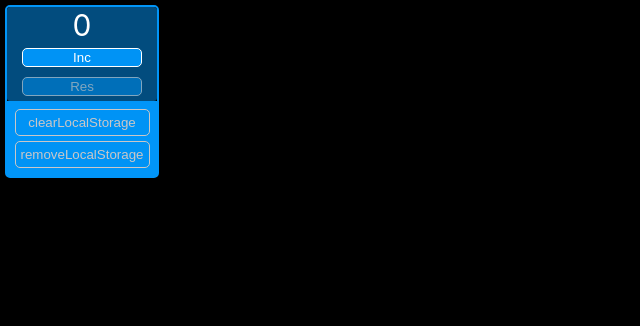
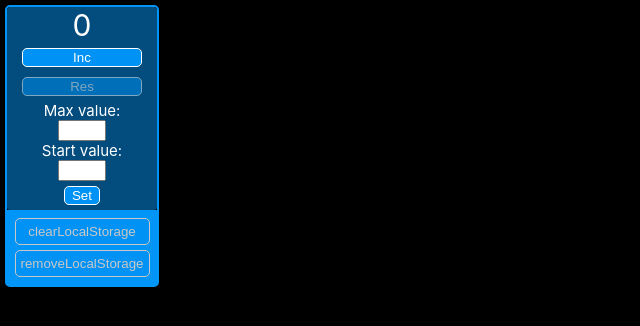
Before and after one commit to yo-atmosf3re/_counter, a React (Create React App) app: page / in a window 1280 px wide. Shown: the top 326 px of the page, without its empty margins (0-640 px from the left). Built offline with nearby package versions, Linux system fonts and the light colour scheme.

Commit message:
new button, input

```diff
--- a/src/App.css
+++ b/src/App.css
@@ -8,6 +8,33 @@ body {
    width: 150px;
    font-size: 20px;
    margin: 5px;
+}
+
+.entryfield{
+   margin: 0 auto;
+   font-size: 15px;
+   width: 80%;
+   text-align: center;
+}
+
+.entryfield-input{
+   width: 40px;
+   text-align: center;
+}
+
+.entryfield-button{
+   background-color: rgb(0, 147, 245);
+   color: white;
+   margin: 5px auto;
+   width: 30%;
+   border-radius: 5px;
+   border: 1px solid white;
+   text-align: center;
+   display: grid;
+}
+
+.entryfield-button:active {
+   background-color: rgb(2, 76, 126);
 }
 
 .example {
--- a/src/App.tsx
+++ b/src/App.tsx
@@ -4,11 +4,7 @@ import { Counter } from './components/Counter';
 
 export type CounterType = 0 | 1 | 2 | 3 | 4 | 5;
 
-export type CounterPropsType = {
-  setCounterValue: Dispatch<SetStateAction<number>>
-  counterValue: number;
-  maxValue: number;
-}
+
 
 export type DisplayType = {
   counterValue: number;
@@ -29,19 +25,30 @@ function App() {
     },
     [])
   useEffect(() => { localStorage.setItem('counterValue', JSON.stringify(counterValue)) }, [counterValue])
-
   const clearLocalStorageHandler = () => {
     localStorage.clear()
     setCounterValue(0);
   }
-
   const removeLocalStorageHandler = () => {
     localStorage.removeItem('counterValue')
   }
 
+  let maxCounterValue = () => {
+
+  }
+  let startCounterValue = () => {
+
+  }
+
   return (
     <div className='counter'>
-      <Counter setCounterValue={setCounterValue} counterValue={counterValue} maxValue={maxValue} />
+      <Counter
+        setCounterValue={setCounterValue}
+        counterValue={counterValue}
+        maxValue={maxValue}
+        maxCounterValue={maxCounterValue}
+        startCounterValue={startCounterValue}
+      />
 
       <div className='locastorageField'>
         <button className='LocalButton' onClick={clearLocalStorageHandler}>clearLocalStorage</button>
--- a/src/components/Counter.tsx
+++ b/src/components/Counter.tsx
@@ -1,8 +1,17 @@
-import React from 'react';
-import { CounterPropsType } from '../App';
+import React, { Dispatch, SetStateAction } from 'react';
+
 import { Display } from './Display';
+import { EntryField } from './EntryField';
 import { Increment } from './Increment';
 import { Reset } from './Reset';
+
+export type CounterPropsType = {
+   setCounterValue: Dispatch<SetStateAction<number>>
+   counterValue: number;
+   maxValue: number;
+   maxCounterValue: () => void;
+   startCounterValue: () => void;
+}
 
 export function Counter(props: CounterPropsType) {
    return (
@@ -10,6 +19,8 @@ export function Counter(props: CounterPropsType) {
          <Display maxValue={props.maxValue} counterValue={props.counterValue} />
          <Increment maxValue={props.maxValue} setCounterValue={props.setCounterValue} counterValue={props.counterValue} />
          <Reset maxValue={props.maxValue} setCounterValue={props.setCounterValue} counterValue={props.counterValue} />
+         <EntryField maxCounterValue={props.maxCounterValue}
+            startCounterValue={props.startCounterValue} />
       </div>
    );
 }
--- /dev/null
+++ b/src/components/EntryField.tsx
@@ -0,0 +1,17 @@
+import React from 'react';
+
+type EntryFieldPropsType = {
+   maxCounterValue: () => void;
+   startCounterValue: () => void;
+}
+
+export function EntryField(props: EntryFieldPropsType) {
+   return (
+      <div className='entryfield'>
+         Max value: <input type='number' className='entryfield-input' onChange={props.maxCounterValue} />
+         <br />
+         Start value:<input type='number' className='entryfield-input' onChange={props.startCounterValue} />
+         <button className='entryfield-button' onClick={() => { }}>Set</button>
+      </div>
+   );
+}
--- a/src/components/Increment.tsx
+++ b/src/components/Increment.tsx
@@ -1,8 +1,12 @@
-import React from 'react';
-import { CounterPropsType } from '../App';
+import React, { Dispatch, SetStateAction } from 'react';
 
+type IncrementPropsType = {
+   setCounterValue: Dispatch<SetStateAction<number>>
+   counterValue: number;
+   maxValue: number;
+}
 
-export function Increment(props: CounterPropsType) {
+export function Increment(props: IncrementPropsType) {
    let changeCounterValue = () => {
       props.setCounterValue(props.counterValue < props.maxValue ? props.counterValue + 1 : props.maxValue)
    }
@@ -14,7 +18,7 @@ export function Increment(props: CounterPropsType) {
    const normButton = {}
 
    return (
-      <button style={props.counterValue == props.maxValue ? disButton : normButton} className='button' onClick={changeCounterValue}>
+      <button style={props.counterValue === props.maxValue ? disButton : normButton} className='button' onClick={changeCounterValue}>
          Inc
       </button>
    );
--- a/src/components/Reset.tsx
+++ b/src/components/Reset.tsx
@@ -1,7 +1,12 @@
-import React from 'react';
-import { CounterPropsType } from '../App';
+import React, { Dispatch, SetStateAction } from 'react';
 
-export function Reset(props: CounterPropsType) {
+type ResetPropsType = {
+   setCounterValue: Dispatch<SetStateAction<number>>
+   counterValue: number;
+   maxValue: number;
+}
+
+export function Reset(props: ResetPropsType) {
    const initialValue = {
       pointerEvents: 'none',
       cursor: 'default',
@@ -9,7 +14,7 @@ export function Reset(props: CounterPropsType) {
    }
    const normButton = {}
    return (
-      <button style={props.counterValue == 0 ? initialValue : normButton} className='button' onClick={() => { props.setCounterValue(0) }}>
+      <button style={props.counterValue === 0 ? initialValue : normButton} className='button' onClick={() => { props.setCounterValue(0) }}>
          Res
       </button>
    );
--- a/src/index.tsx
+++ b/src/index.tsx
@@ -8,7 +8,9 @@ const root = ReactDOM.createRoot(
   document.getElementById('root') as HTMLElement
 );
 root.render(
+
   <App />
+
 );
 
 // If you want to start measuring performance in your app, pass a function
```
